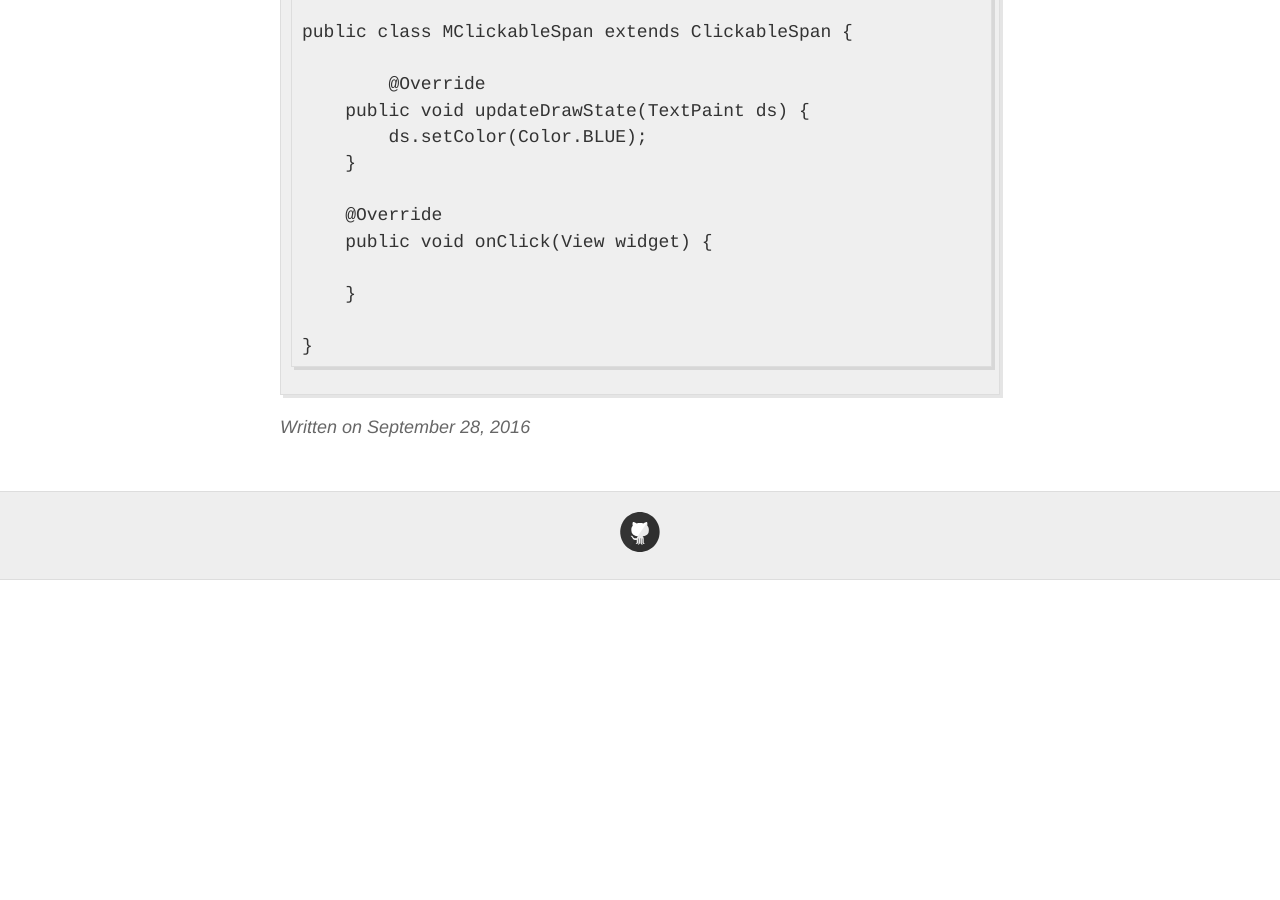
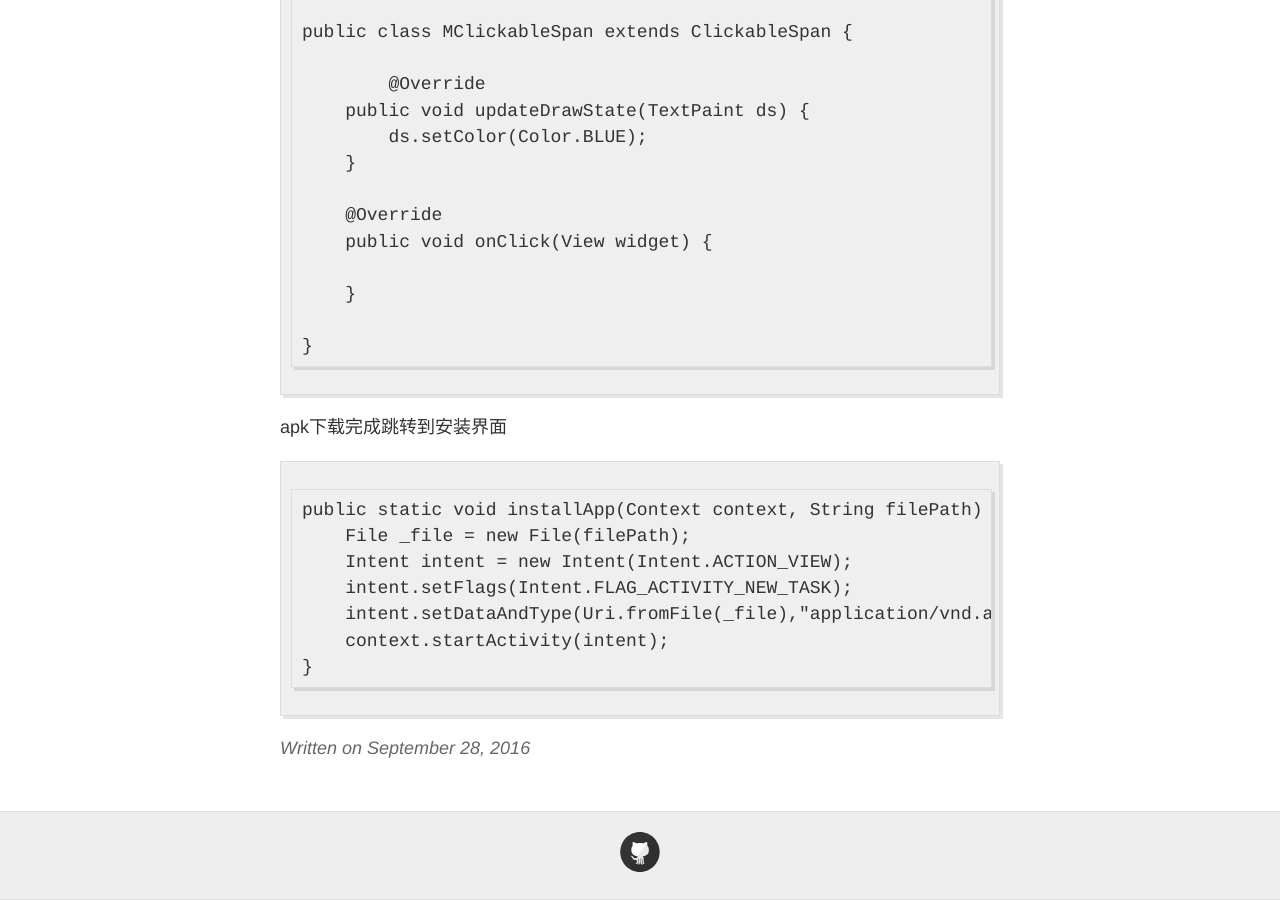
Before and after one commit to 7449/7449.github.io, a Jekyll site: the page built from _posts/2016-9-28-Android_常见的几个小功能.md, in a window 1280 px wide and 900 px high, scrolled down 2927 px. Built offline with Jekyll 4.4.1, drawn with Linux system fonts in a browser that asks for light colours; before the commit the page ends 3507 px from its top, so only the background shows below that.

Commit message:
update Android_常见的几个小功能

```diff
--- a/_posts/2016-9-28-Android_常见的几个小功能.md
+++ b/_posts/2016-9-28-Android_常见的几个小功能.md
@@ -109,3 +109,13 @@ TextView后加字体并改变颜色点击跳转
 	    }
 
 	}
+
+apk下载完成跳转到安装界面
+
+    public static void installApp(Context context, String filePath) {
+        File _file = new File(filePath);
+        Intent intent = new Intent(Intent.ACTION_VIEW);
+        intent.setFlags(Intent.FLAG_ACTIVITY_NEW_TASK);
+        intent.setDataAndType(Uri.fromFile(_file),"application/vnd.android.package-archive");
+        context.startActivity(intent);
+    }
```
